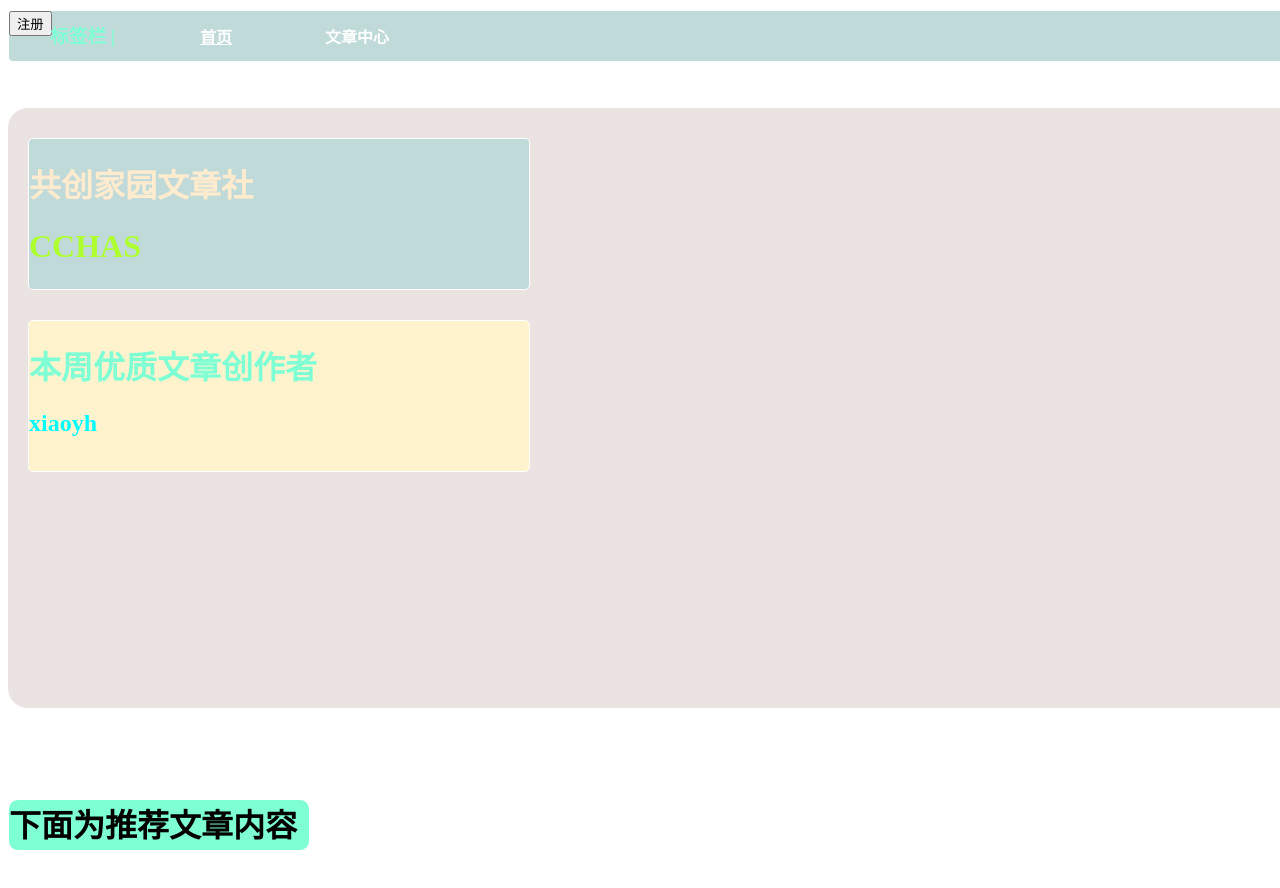
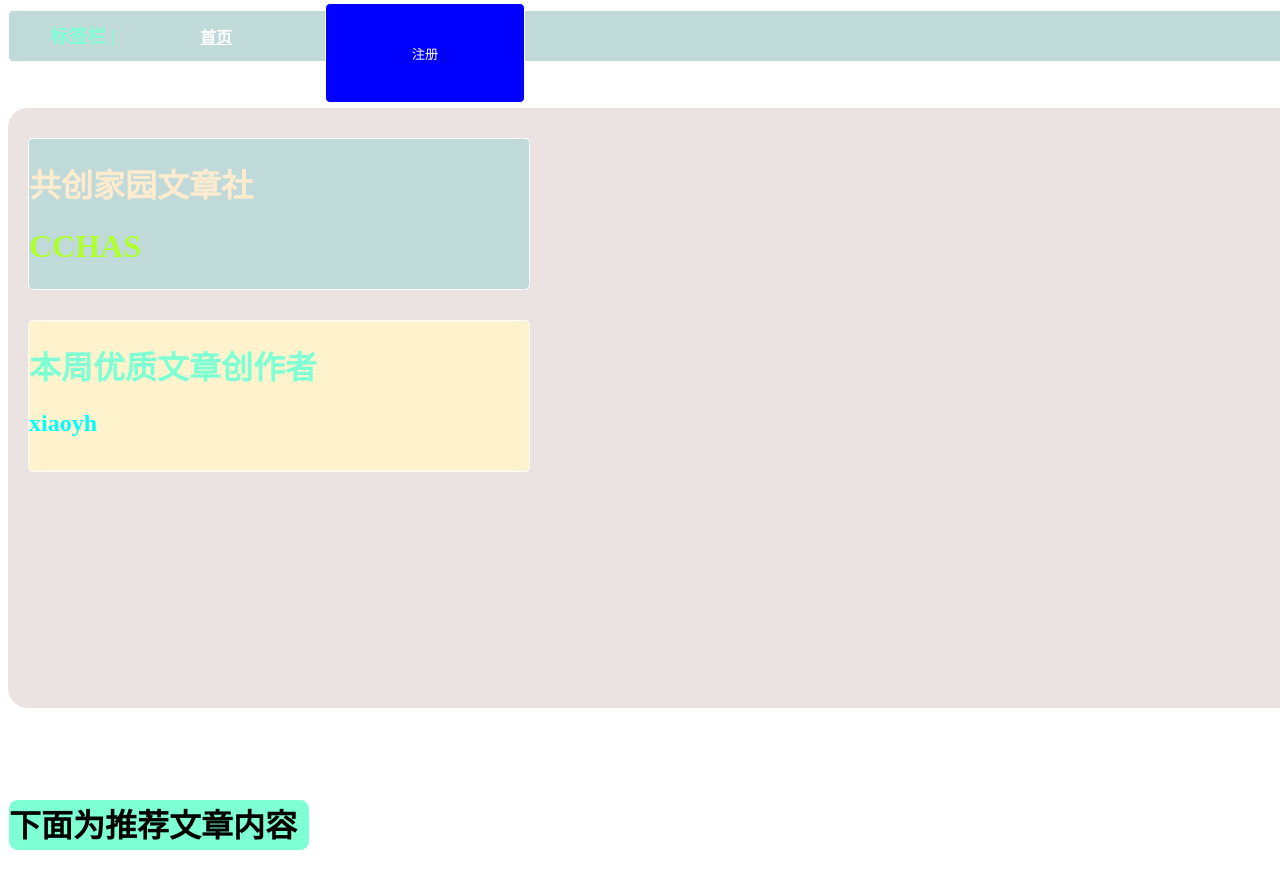
Before and after one commit to kukemc/CCHAS, a plain HTML site: page index.html in a window 1280 px wide. Shown: the top 888 px of the page. Drawn offline with Linux system fonts and the light colour scheme; no server answers.

Commit message:
Update index.html

```diff
--- a/index.html
+++ b/index.html
@@ -10,7 +10,7 @@
             <h3 class="index">标签栏  |</h3>
             <a href="index.html"><h4 class="indexbq" style="text-decoration: underline;">首页</h4></a>
             <a href="creater.html"><h4 class="createrbq">文章中心</h4></a>
-            <button>注册</button>
+            <button class="register">注册</button>
         </div>
         <div class="bbll">
             <div class="nb3">
```
